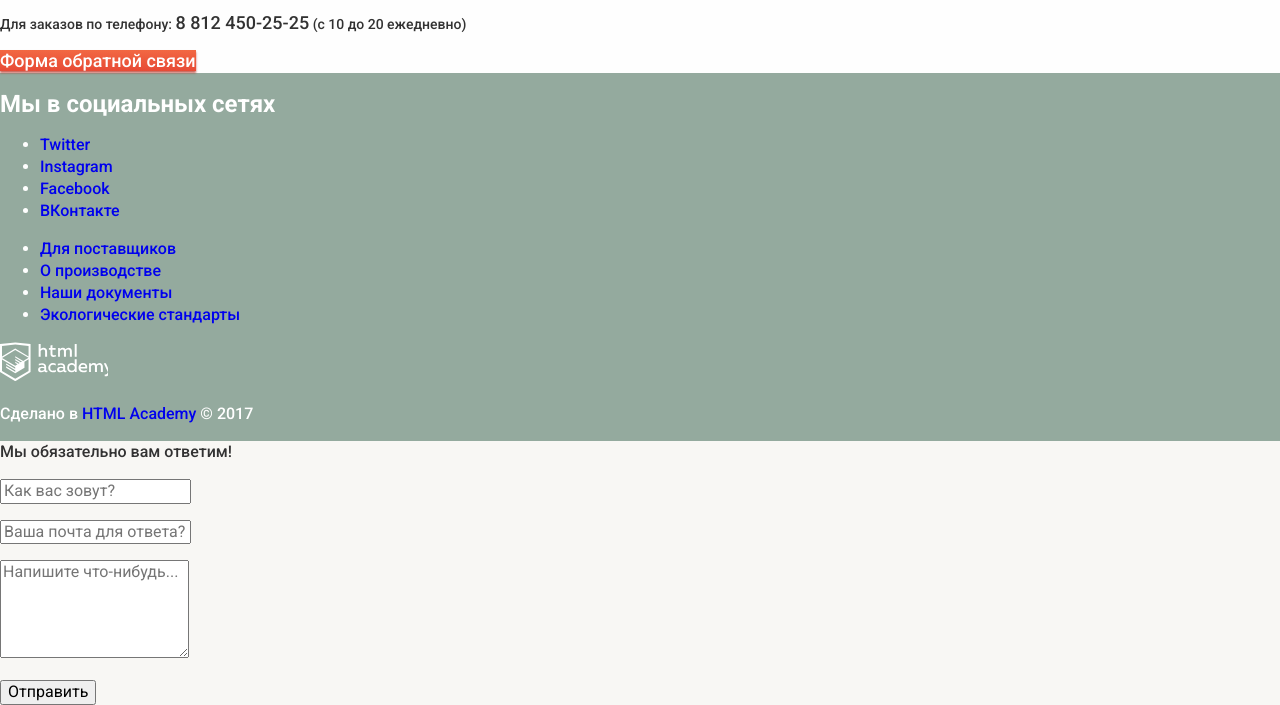
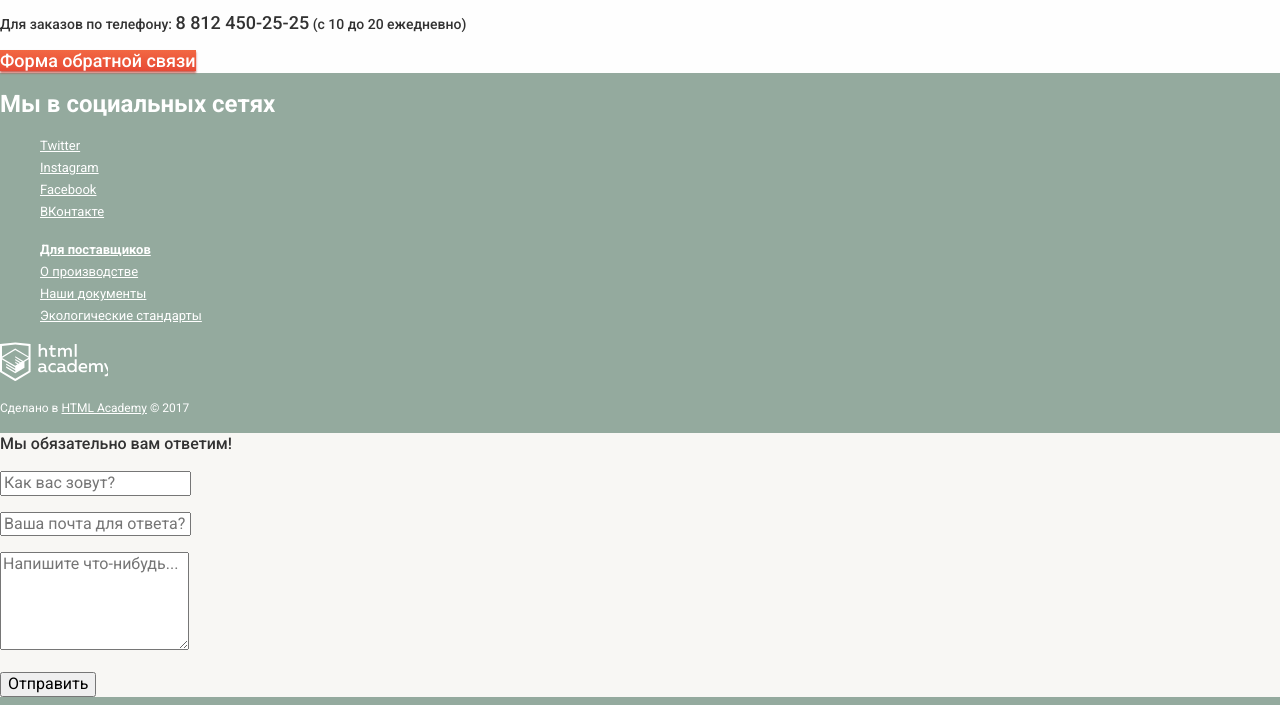
Before and after one commit to ledomskiy/563961-gllacy, a plain HTML site: page index.html in a window 1280 px wide. Shown: the part 4356-5061 px from the top of the page. Drawn offline with Linux system fonts and the light colour scheme.

Commit message:
Базовая стилизация подвала

```diff
--- a/css/style.css
+++ b/css/style.css
@@ -308,3 +308,34 @@ button.button-primary {
   font-size: 18px;
   line-height: 24px;
 }
+
+
+.info-list,
+.social-list{
+  list-style: none;
+}
+
+.social-btn a,
+.info-item a {
+  font-size: 13px;
+  line-height: 18px;
+  font-weight: 400;
+  text-decoration: underline;
+  color: white;
+}
+
+.info-item-bold a {
+  font-weight: 700;
+}
+
+
+.development p {
+  font-size: 12px;
+  line-height: 18px;
+  font-weight: 400;
+}
+
+.development a {
+  color: white;
+  text-decoration: underline;
+}
--- a/index.html
+++ b/index.html
@@ -191,20 +191,20 @@
       <section class="social">
         <h2 class="visually-hiddent">Мы в социальных сетях</h2>
         <ul class="social-list">
-          <li><a class="social-btn social-btn-tw" href="#">Twitter</a></li>
-          <li><a class="social-btn social-btn-ig" href="#">Instagram</a></li>
-          <li><a class="social-btn social-btn-fb" href="#">Facebook</a></li>
-          <li><a class="social-btn social-btn-vk" href="#">ВКонтакте</a></li>
+          <li class="social-btn social-btn-tw"><a href="#">Twitter</a></li>
+          <li class="social-btn social-btn-ig"><a href="#">Instagram</a></li>
+          <li class="social-btn social-btn-fb"><a href="#">Facebook</a></li>
+          <li class="social-btn social-btn-vk"><a href="#">ВКонтакте</a></li>
         </ul>
       </section>
 
       <section class="info">
         <h2 class="visually-hidden">Дополнительная информация</h2>
         <ul class="info-list">
-          <li><a class="info-item" href="#">Для поставщиков</a></li>
-          <li><a class="info-item" href="#">О производстве</a></li>
-          <li><a class="info-item" href="#">Наши документы</a></li>
-          <li><a class="info-item" href="#">Экологические стандарты</a></li>
+          <li class="info-item info-item-bold"><a href="#">Для поставщиков</a></li>
+          <li class="info-item"><a href="#">О производстве</a></li>
+          <li class="info-item"><a href="#">Наши документы</a></li>
+          <li class="info-item"><a href="#">Экологические стандарты</a></li>
         </ul>
       </section>
 
```
Also changed, not shown: catalog.html (+8 -8 lines).
